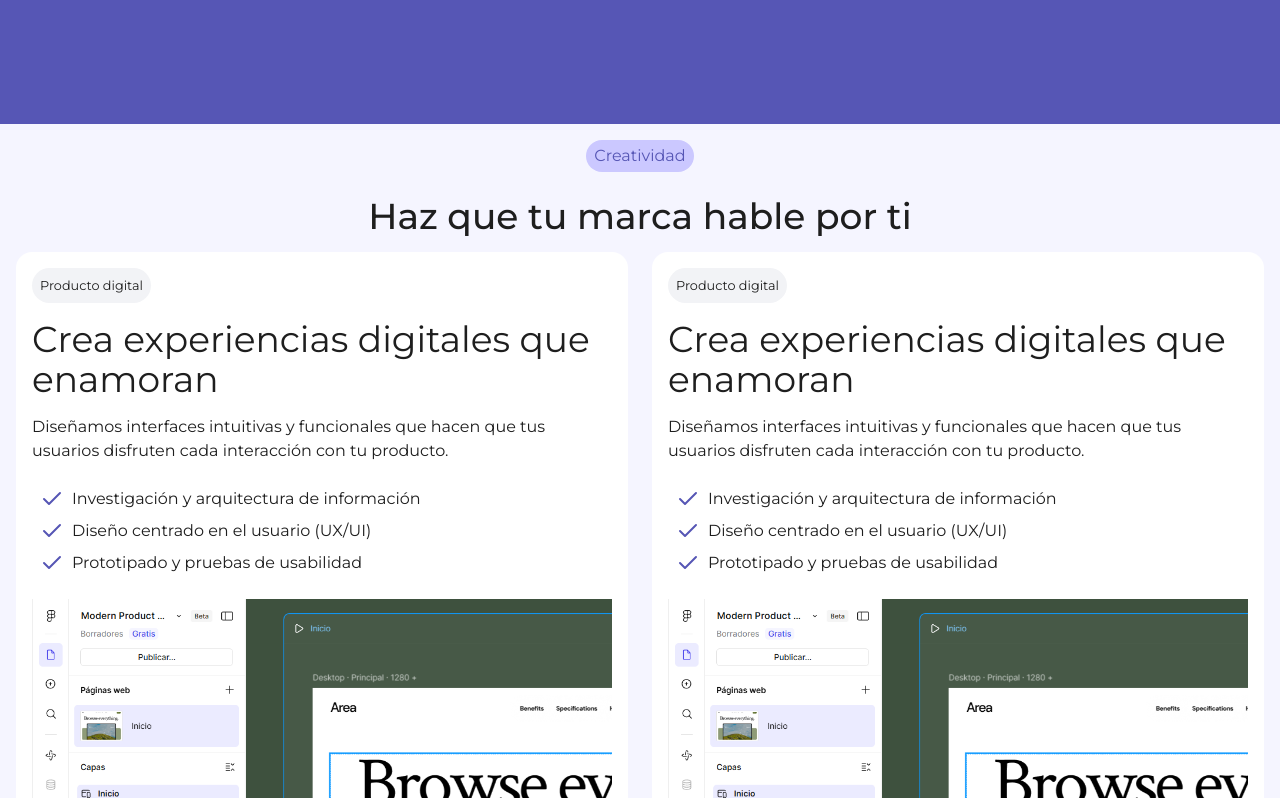
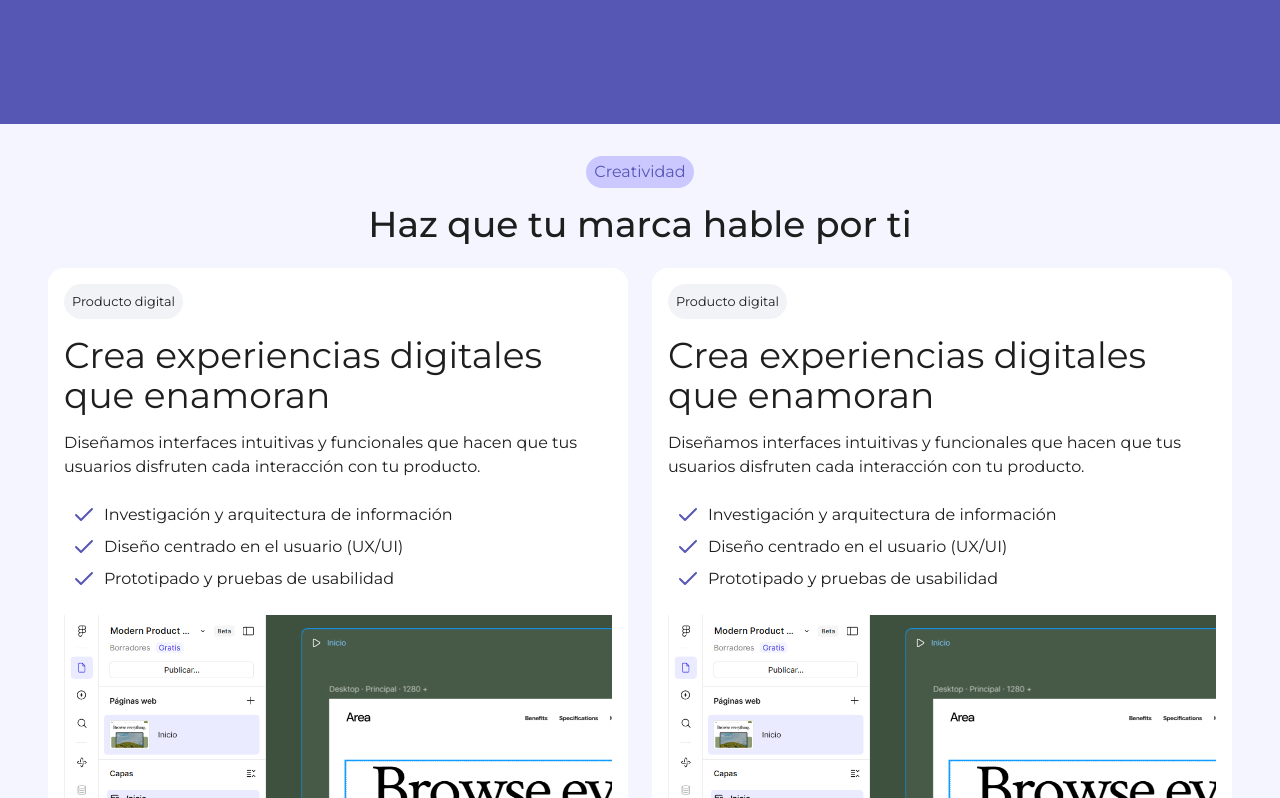
Before and after one commit to MauricioMolina12/stargrowstudio, a Next.js app: page / in a window 1280 px wide. Shown: the part 682-1480 px from the top of the page. Built offline with nearby package versions, Linux system fonts and the light colour scheme.

Commit message:
More padding for card's sections

```diff
--- a/src/app/components/shared/TitleBox.tsx
+++ b/src/app/components/shared/TitleBox.tsx
@@ -7,7 +7,7 @@ type Props = {
 const TitleBox = ({ title, tag, description }: Props) => {
 
     return (
-        <header className="w-full flex flex-col items-center justify-center gap-6">
+        <header className="w-full flex flex-col items-center justify-center gap-4">
             <span className="bg-[var(--meteorite--200)] text-[var(--color-primary-to-white)] p-1 px-2 rounded-2xl">{ tag }</span>
             <h1 className="parallax text-3xl text-center font-medium lg:w-[70%] text-[1.2rem] lg:text-4xl">{ title?.left } <span className="text-[var(--color-primary-to-white)]"> {title?.main} </span> { title?.right }</h1>
         </header>
--- a/src/app/page.tsx
+++ b/src/app/page.tsx
@@ -192,7 +192,7 @@ export default function Home() {
 
 
 
-        <section id="cards" className="bg-[var(--meteorite--50)] py-4">
+        <section id="cards" className="bg-[var(--meteorite--50)] p-8 flex flex-col gap-2">
           <TitleBox title={{ left: 'Haz que tu marca hable por ti', main: '', right: '' }} tag="Creatividad" description="''" ></TitleBox>
           <div className="cards__content flex flex-col lg:flex-row items-center justify-between p-4 gap-6">
             <ServiceCard
```
